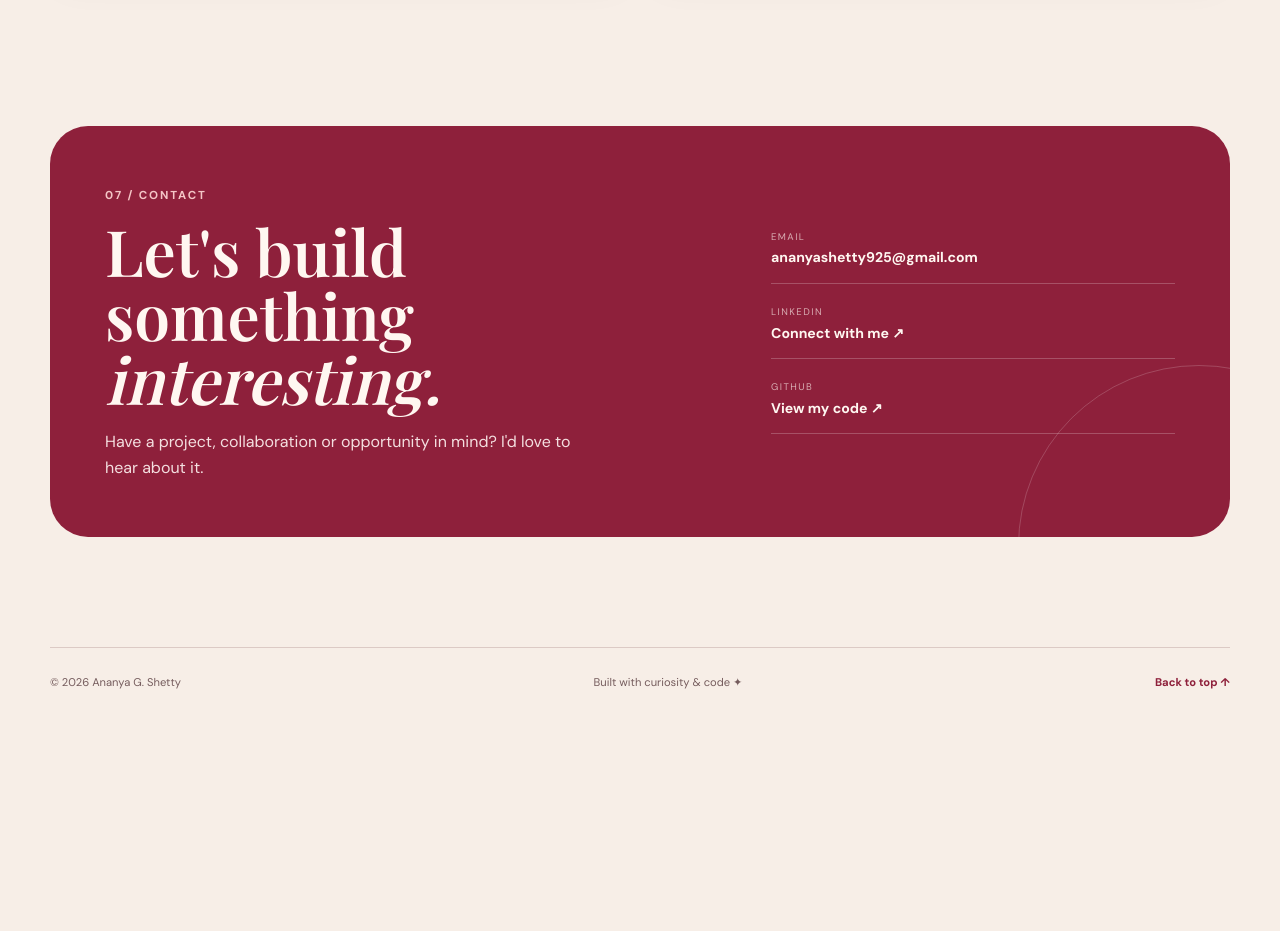
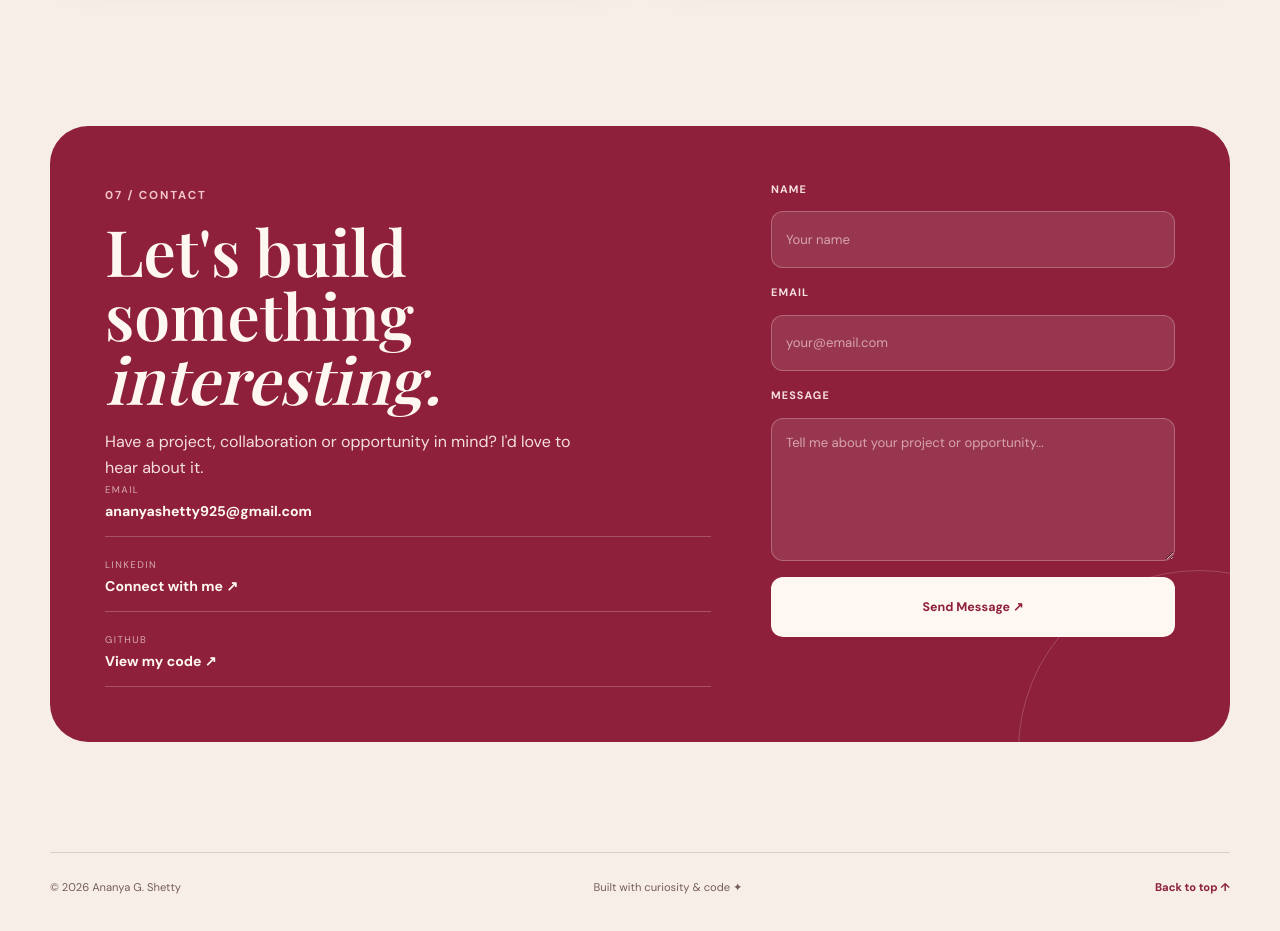
Before and after one commit to Ananya-G-Shetty/FUTURE_FS_01, a plain HTML site: page index.html in a window 1280 px wide. Shown: the part 6440-7371 px from the top of the page. Before the commit the page ends 7166 px from the top, so only its background shows below. Drawn offline with nearby package versions, Linux system fonts and the light colour scheme.

Commit message:
Contact Form Response update

```diff
--- a/index.html
+++ b/index.html
@@ -57,15 +57,15 @@
         </div>
 
         <div class="socials">
-  <a href="YOUR_GITHUB_LINK" target="_blank" aria-label="GitHub">
+  <a href="https://github.com/Ananya-G-Shetty/" target="_blank" aria-label="GitHub">
     <i class="fa-brands fa-github"></i>
   </a>
 
-  <a href="YOUR_LINKEDIN_LINK" target="_blank" aria-label="LinkedIn">
+  <a href="https://www.linkedin.com/in/ananya-shetty-76763b328/" target="_blank" aria-label="LinkedIn">
     <i class="fa-brands fa-linkedin-in"></i>
   </a>
 
-  <a href="mailto:YOUR_EMAIL@example.com" aria-label="Email">
+  <a href="mailto:ananyashetty925@gmail.com" aria-label="Email">
     <i class="fa-solid fa-envelope"></i>
   </a>
 </div>
@@ -439,18 +439,86 @@
 
    <section class="contact section" id="contact">
   <div class="contact-card reveal">
+
     <div class="contact-copy">
       <span class="section-kicker">07 / CONTACT</span>
+
       <h2>Let's build something <span>interesting.</span></h2>
-          <p>Have a project, collaboration or opportunity in mind? I'd love to hear about it.</p>
-        </div>
+
+      <p>
+        Have a project, collaboration or opportunity in mind?
+        I'd love to hear about it.
+      </p>
+
       <div class="contact-details">
-          <a href="mailto:ananyashetty925@gmail.com"><small>EMAIL</small><strong>ananyashetty925@gmail.com</strong></a>
-          <a href="https://www.linkedin.com/in/ananya-shetty-76763b328/" target="_blank"><small>LINKEDIN</small><strong>Connect with me ↗</strong></a>
-          <a href="https://github.com/ananya-g-shetty" target="_blank"><small>GITHUB</small><strong>View my code ↗</strong></a>
+        <a href="mailto:ananyashetty925@gmail.com">
+          <small>EMAIL</small>
+          <strong>ananyashetty925@gmail.com</strong>
+        </a>
+
+        <a href="https://www.linkedin.com/in/ananya-shetty-76763b328/"
+           target="_blank"
+           rel="noopener">
+          <small>LINKEDIN</small>
+          <strong>Connect with me ↗</strong>
+        </a>
+
+        <a href="https://github.com/ananya-g-shetty"
+           target="_blank"
+           rel="noopener">
+          <small>GITHUB</small>
+          <strong>View my code ↗</strong>
+        </a>
       </div>
     </div>
+
+
+    <form class="contact-form" id="contact-form">
+
+      <div class="form-group">
+        <label for="from_name">Name</label>
+        <input
+          type="text"
+          id="from_name"
+          name="from_name"
+          placeholder="Your name"
+          required
+        >
+      </div>
+
+      <div class="form-group">
+        <label for="from_email">Email</label>
+        <input
+          type="email"
+          id="from_email"
+          name="from_email"
+          placeholder="your@email.com"
+          required
+        >
+      </div>
+
+      <div class="form-group">
+        <label for="message">Message</label>
+        <textarea
+          id="message"
+          name="message"
+          rows="5"
+          placeholder="Tell me about your project or opportunity..."
+          required
+        ></textarea>
+      </div>
+
+      <button type="submit" class="contact-submit" id="contact-submit">
+        Send Message <span>↗</span>
+      </button>
+
+      <p class="form-status" id="form-status"></p>
+
+    </form>
+
+  </div>
 </section>
+
   </main>
 
   <footer>
@@ -484,6 +552,13 @@
       </div>
     </div>
   </div>
+
+  <script
+  type="text/javascript"
+  src="https://cdn.jsdelivr.net/npm/@emailjs/browser@4/dist/email.min.js">
+</script>
+
 <script src="script.js"></script>
+
 </body>
 </html>
--- a/script.js
+++ b/script.js
@@ -138,3 +138,58 @@ document.addEventListener("keydown", function(event) {
   }
 
 });
+
+/* =========================================================
+   CONTACT FORM — EMAILJS
+   ========================================================= */
+
+emailjs.init({
+  publicKey: "KjjcOvQ9YyI9Id3qu"
+});
+
+const contactForm = document.getElementById("contact-form");
+const contactSubmit = document.getElementById("contact-submit");
+const formStatus = document.getElementById("form-status");
+
+if (contactForm) {
+
+  contactForm.addEventListener("submit", function (event) {
+
+    event.preventDefault();
+
+    contactSubmit.disabled = true;
+    contactSubmit.innerHTML = "Sending...";
+
+    emailjs.sendForm(
+      "service_a17frwi",
+      "template_22et73i",
+      this
+    )
+    .then(() => {
+
+      formStatus.textContent = "✓ Message sent successfully!";
+      formStatus.className = "form-status success";
+
+      contactForm.reset();
+
+      contactSubmit.disabled = false;
+      contactSubmit.innerHTML = "Send Message <span>↗</span>";
+
+    })
+    .catch((error) => {
+
+      console.error("EmailJS Error:", error);
+
+      formStatus.textContent =
+        "Something went wrong. Please try again.";
+
+      formStatus.className = "form-status error";
+
+      contactSubmit.disabled = false;
+      contactSubmit.innerHTML = "Send Message <span>↗</span>";
+
+    });
+
+  });
+
+}
--- a/style.css
+++ b/style.css
@@ -725,3 +725,97 @@ body.certificate-open {
     white-space: normal;
   }
 }
+
+/* =========================================================
+   CONTACT FORM
+   ========================================================= */
+
+.contact-form {
+  display: grid;
+  gap: 16px;
+  position: relative;
+  z-index: 2;
+}
+
+.form-group {
+  display: grid;
+  gap: 6px;
+}
+
+.form-group label {
+  font-size: .68rem;
+  font-weight: 800;
+  letter-spacing: .1em;
+  text-transform: uppercase;
+  color: #f4dfe0;
+}
+
+.form-group input,
+.form-group textarea {
+  width: 100%;
+  border: 1px solid rgba(255, 255, 255, .25);
+  border-radius: 12px;
+  padding: 13px 14px;
+  background: rgba(255, 255, 255, .1);
+  color: #fff7f1;
+  font: inherit;
+  font-size: .82rem;
+  outline: none;
+  transition: .25s ease;
+}
+
+.form-group input::placeholder,
+.form-group textarea::placeholder {
+  color: rgba(255, 239, 235, .6);
+}
+
+.form-group input:focus,
+.form-group textarea:focus {
+  border-color: #f4c5c6;
+  background: rgba(255, 255, 255, .14);
+}
+
+.form-group textarea {
+  resize: vertical;
+  min-height: 120px;
+}
+
+.contact-submit {
+  border: 0;
+  min-height: 46px;
+  padding: 0 20px;
+  border-radius: 12px;
+  background: #fff7f1;
+  color: var(--accent);
+  font: inherit;
+  font-size: .78rem;
+  font-weight: 800;
+  cursor: pointer;
+  transition: .25s ease;
+}
+
+.contact-submit:hover {
+  transform: translateY(-3px);
+  background: #f8e8e1;
+}
+
+.contact-submit:disabled {
+  opacity: .7;
+  cursor: wait;
+  transform: none;
+}
+
+.form-status {
+  min-height: 20px;
+  margin: 0;
+  font-size: .75rem;
+  font-weight: 700;
+}
+
+.form-status.success {
+  color: #86ea9b;
+}
+
+.form-status.error {
+  color: #560909;
+}
```
Lines whose indentation alone changed are shown as unchanged.
